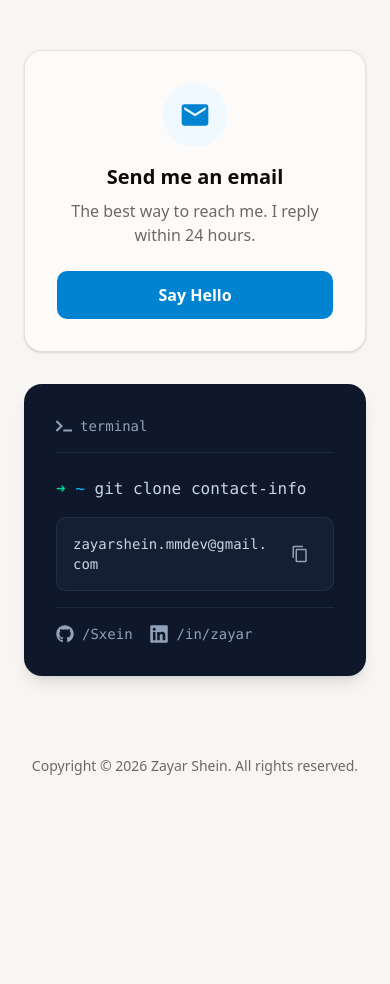
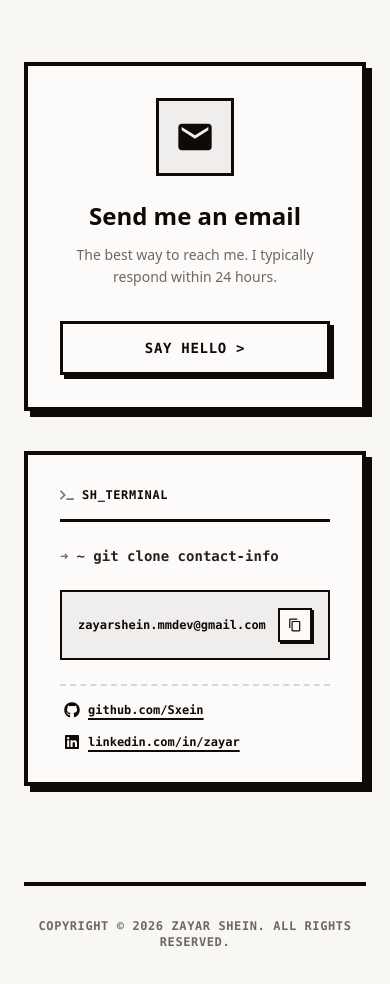
Before and after one commit to Hamizkhan08/Portfolio-Hamiz, a React (Vite) app: page / in a window 390 px wide. Shown: the part 10483-11467 px from the top of the page. Before the commit the page ends 11339 px from the top, so only its background shows below. Built offline with nearby package versions, Linux system fonts and the light colour scheme.

Commit message:
Refactor: Revamp ContactSection component with updated styling, improved layout, and enhanced responsiveness for better user interaction.

```diff
--- a/src/components/Contact/ContactSection.tsx
+++ b/src/components/Contact/ContactSection.tsx
@@ -14,76 +14,94 @@ export default function Contact() {
     };
 
     return (
-        <section id="contact" className="min-h-screen py-20 w-full bg-secondary/20 relative overflow-hidden">
-            <div className="absolute inset-0 opacity-[0.03]"></div>
-
+        <section id="contact" className="min-h-screen py-20 w-full bg-background relative overflow-hidden">
             <div className="max-w-4xl mx-auto px-6 relative z-10">
                 <FadeIn>
-                    <div className="text-center mb-12">
-                        <h2 className="text-4xl md:text-5xl font-bold text-foreground mb-6">Get In Touch</h2>
-                        <p className="text-xl text-muted-foreground max-w-2xl mx-auto leading-relaxed">
+                    <div className="text-center mb-16">
+                        <span className="font-mono inline-block px-3 py-1.5 text-xs font-black tracking-wider uppercase bg-foreground text-background border-2 border-foreground mb-4 select-none">
+                            Get In Touch
+                        </span>
+                        <h2 className="text-4xl md:text-5xl font-black tracking-tight text-foreground select-none uppercase font-mono mb-4">Contact Me</h2>
+                        <div className="w-20 h-1.5 bg-foreground mx-auto mb-4" />
+                        <p className="text-md sm:text-lg text-muted-foreground max-w-2xl mx-auto font-medium">
                             I'm currently looking for new opportunities. Whether you have a question, a project to discuss, or just want to say hi, I'll try my best to get back to you!
                         </p>
                     </div>
                 </FadeIn>
 
-                <div className="grid md:grid-cols-2 gap-8 items-stretch">
+                <div className="grid md:grid-cols-2 gap-10 items-stretch">
+
+                    {/* Left Card: Send Email Block */}
                     <FadeIn delay={0.2} direction="right">
-                        <div className="bg-card p-8 h-full rounded-2xl shadow-sm border border-border flex flex-col justify-center items-center text-center hover:shadow-md transition-shadow">
-                            <div className="bg-sky-50 dark:bg-sky-900/20 p-4 rounded-full mb-4">
-                                <MdEmail className="w-8 h-8 text-sky-600" />
+                        <div className="bg-card text-foreground p-8 h-full rounded-none border-4 border-foreground shadow-[6px_6px_0px_var(--foreground)] hover:-translate-x-1 hover:-translate-y-1 hover:shadow-[10px_10px_0px_var(--foreground)] active:translate-x-0 active:translate-y-0 active:shadow-[6px_6px_0px_var(--foreground)] transition-all duration-300 flex flex-col justify-center items-center text-center">
+                            <div className="bg-foreground/5 p-4 border-3 border-foreground rounded-none mb-6">
+                                <MdEmail className="size-10 text-foreground" />
                             </div>
-                            <h3 className="text-xl font-bold text-foreground mb-2">Send me an email</h3>
-                            <p className="text-muted-foreground mb-6">
-                                The best way to reach me. I reply within 24 hours.
+                            <h3 className="text-2xl font-black mb-3">Send me an email</h3>
+                            <p className="text-muted-foreground font-medium text-sm leading-relaxed mb-8 max-w-sm">
+                                The best way to reach me. I typically respond within 24 hours.
                             </p>
                             <a
                                 href={`mailto:${email}`}
-                                className="inline-flex items-center justify-center px-6 py-3 text-base font-semibold text-white bg-sky-600 rounded-lg hover:bg-sky-700 transition-colors w-full sm:w-auto"
+                                className="w-full sm:w-auto cursor-pointer border-3 border-foreground bg-card text-foreground font-mono text-sm sm:text-base font-bold uppercase tracking-wider px-8 py-3.5 rounded-none shadow-[4px_4px_0px_var(--foreground)] hover:bg-foreground hover:text-background hover:-translate-x-1 hover:-translate-y-1 hover:shadow-[8px_8px_0px_var(--foreground)] active:translate-x-0 active:translate-y-0 active:shadow-none transition-all text-center flex items-center justify-center gap-2"
                             >
-                                Say Hello
+                                Say Hello &gt;
                             </a>
                         </div>
                     </FadeIn>
+
+                    {/* Right Card: Interactive Command Console Terminal Block */}
                     <FadeIn delay={0.4} direction="left">
-                        <div className="bg-slate-900 p-8 h-full rounded-2xl shadow-lg flex flex-col justify-center relative overflow-hidden group">
-                            <div className="absolute -top-10 -right-10 w-32 h-32 bg-sky-500/20 rounded-full blur-3xl opacity-0 group-hover:opacity-100 transition-opacity"></div>
+                        <div className="bg-card text-foreground p-8 h-full rounded-none border-4 border-foreground shadow-[6px_6px_0px_var(--foreground)] hover:-translate-x-1 hover:-translate-y-1 hover:shadow-[10px_10px_0px_var(--foreground)] active:translate-x-0 active:translate-y-0 active:shadow-[6px_6px_0px_var(--foreground)] transition-all duration-300 flex flex-col justify-center">
 
-                            <div className="flex items-center gap-2 mb-6 text-slate-400 font-mono text-sm border-b border-slate-800 pb-4">
-                                <FaTerminal size={16} />
-                                <span>terminal</span>
+                            {/* Retro Console Header */}
+                            <div className="flex items-center gap-2 mb-6 text-foreground font-mono text-xs border-b-3 border-foreground pb-4 select-none">
+                                <FaTerminal size={14} className="animate-pulse" />
+                                <span className="font-bold uppercase tracking-wider">sh_terminal</span>
                             </div>
 
-                            <div className="space-y-4 font-mono">
-                                <div className="text-slate-300">
-                                    <span className="text-emerald-400">➜</span> <span className="text-sky-400">~</span> git clone contact-info
+                            <div className="space-y-6 font-mono">
+                                <div className="text-foreground/90 font-bold text-sm select-none">
+                                    <span className="text-foreground/60 mr-2">➜</span><span className="text-foreground/80">~</span> git clone contact-info
                                 </div>
 
-                                <div className="bg-slate-800/50 p-4 rounded-lg flex items-center justify-between group/cmd hover:bg-slate-800 transition-colors border border-slate-700/50">
-                                    <code className="text-slate-300 text-sm break-all">
+                                {/* Copy Box Command Target */}
+                                <div className="bg-foreground/5 p-4 border-2 border-foreground flex items-center justify-between hover:bg-foreground/10 transition-colors">
+                                    <code className="text-foreground font-bold text-xs sm:text-sm break-all">
                                         {email}
                                     </code>
                                     <button
                                         onClick={handleCopy}
-                                        className="p-2 ml-2 rounded-md hover:bg-slate-700 text-slate-400 hover:text-white transition-all relative"
+                                        className="p-2 border-2 border-foreground bg-card text-foreground shadow-[2px_2px_0px_var(--foreground)] hover:-translate-x-0.5 hover:-translate-y-0.5 hover:shadow-[3px_3px_0px_var(--foreground)] active:translate-x-0 active:translate-y-0 active:shadow-none transition-all cursor-pointer relative flex items-center justify-center"
                                         title="Copy Email"
                                     >
-                                        {copied ? <FaCheck size={18} className="text-emerald-400" /> : <MdContentCopy size={18} />}
+                                        {copied ? <FaCheck size={14} className="text-foreground" /> : <MdContentCopy size={14} />}
 
-                                        <span className={`absolute -top-8 left-1/2 -translate-x-1/2 bg-slate-800 text-white text-xs px-2 py-1 rounded opacity-0 transition-opacity whitespace-nowrap ${copied ? 'opacity-100' : ''}`}>
+                                        <span className={`absolute -top-10 left-1/2 -translate-x-1/2 bg-foreground text-background font-mono text-xs font-black px-2 py-1 border-2 border-foreground opacity-0 transition-opacity whitespace-nowrap select-none ${copied ? 'opacity-100' : ''}`}>
                                             Copied!
                                         </span>
                                     </button>
                                 </div>
 
-                                <div className="flex gap-4 pt-4 mt-2 border-t border-slate-800">
-                                    <a href="https://github.com/Sxein" target="_blank" rel="noopener noreferrer" className="text-slate-400 hover:text-white transition-colors flex items-center gap-2 text-sm">
-                                        <FaGithub size={18} />
-                                        <span>/Sxein</span>
+                                {/* External profile handles */}
+                                <div className="flex flex-wrap gap-4 pt-4 mt-2 border-t-2 border-dashed border-foreground/15">
+                                    <a
+                                        href="https://github.com/Sxein"
+                                        target="_blank"
+                                        rel="noopener noreferrer"
+                                        className="text-foreground font-black underline underline-offset-4 decoration-2 hover:bg-foreground hover:text-background px-1 transition-all flex items-center gap-2 text-xs"
+                                    >
+                                        <FaGithub size={16} />
+                                        <span>github.com/Sxein</span>
                                     </a>
-                                    <a href="https://www.linkedin.com/in/zayar-shein-980bb6286/" target="_blank" rel="noopener noreferrer" className="text-slate-400 hover:text-sky-400 transition-colors flex items-center gap-2 text-sm">
-                                        <FaLinkedin size={20} />
-                                        <span>/in/zayar</span>
+                                    <a
+                                        href="https://www.linkedin.com/in/zayar-shein-980bb6286/"
+                                        target="_blank"
+                                        rel="noopener noreferrer"
+                                        className="text-foreground font-black underline underline-offset-4 decoration-2 hover:bg-foreground hover:text-background px-1 transition-all flex items-center gap-2 text-xs"
+                                    >
+                                        <FaLinkedin size={16} />
+                                        <span>linkedin.com/in/zayar</span>
                                     </a>
                                 </div>
                             </div>
@@ -91,7 +109,8 @@ export default function Contact() {
                     </FadeIn>
                 </div>
 
-                <footer className="mt-20 text-center text-muted-foreground text-sm">
+                {/* Footer Section */}
+                <footer className="mt-24 text-center font-mono text-xs sm:text-sm font-black border-t-4 border-foreground pt-8 select-none text-muted-foreground uppercase tracking-wider">
                     <p>Copyright © 2026 Zayar Shein. All rights reserved.</p>
                 </footer>
             </div>
```
